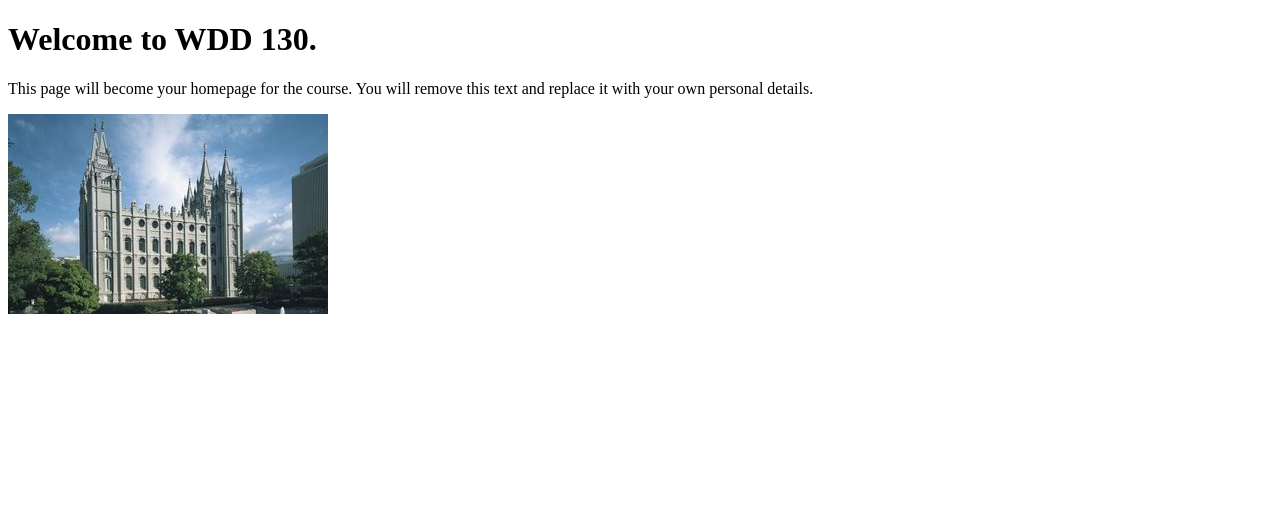
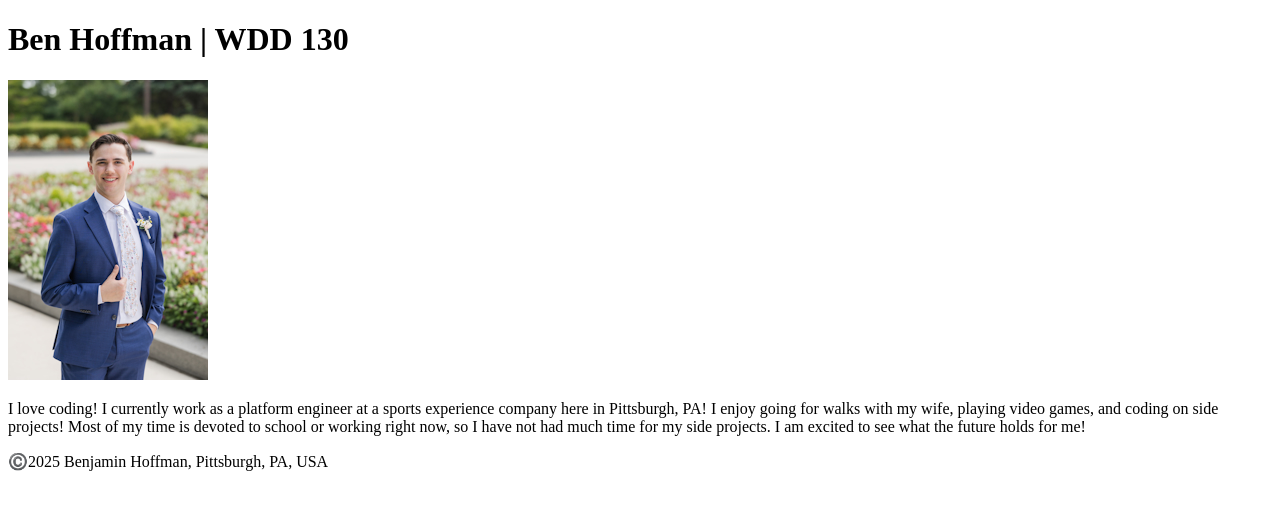
Before and after one commit to benblazer13/wdd130, a plain HTML site: page index.html in a window 1280 px wide. Drawn offline with Linux system fonts and the light colour scheme.

Commit message:
home page here we go

```diff
--- a/index.html
+++ b/index.html
@@ -1,14 +1,33 @@
 <!DOCTYPE html>
 <html lang="en">
+
 <head>
     <meta charset="UTF-8">
     <meta name="viewport" content="width=device-width, initial-scale=1.0">
-    <title>WDD 130 | Personal Homepage</title>
+    <title>Ben Hoffman | WDD 130</title>
 </head>
+
 <body>
-    <h1>Welcome to WDD 130.</h1>
-    <p>This page will become your homepage for the course. You will remove this text and replace it with your own personal details.</p>
+    <header>
+        <nav>
+            <a href="#"></a>
+            <a href="wwr/"></a>
+        </nav>
+    </header>
+    <main>
+        <h1>Ben Hoffman | WDD 130</h1>
+        <img src="images/profile.jpg" alt="Hello my name is Ben Hoffman" width="200">
+        <p>
+            I love coding! I currently work as a platform engineer at a sports experience company here in Pittsburgh,
+            PA!
+            I enjoy going for walks with my wife, playing video games, and coding on side projects! Most of my time is
+            devoted to school or working right now, so I have not had much time for my side projects. I am excited to
+            see what the future holds for me!
+        </p>
+    </main>
+    <footer>
+        <p>©️2025 Benjamin Hoffman, Pittsburgh, PA, USA</p>
+    </footer>
+</body>
 
-    <img src="images/salt-lake-temple.jpg" alt="The Salt Lake Temple.">
-</body>
 </html>
```
Also changed, not shown: images/profile.jpg (added).
